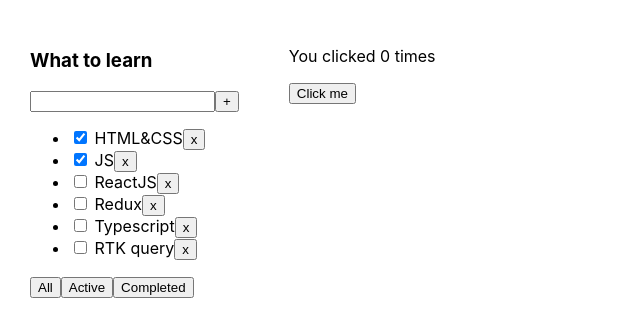
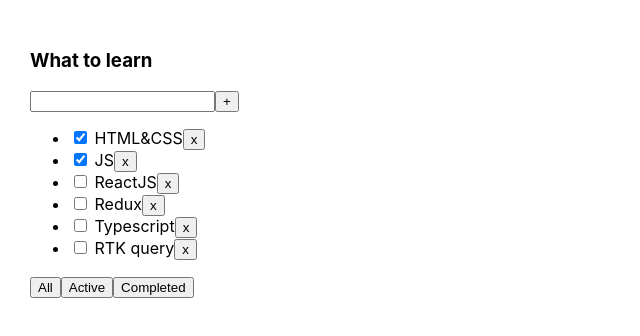
Before and after one commit to TatsianaKedrova/todolist-homework_project, a React (Vite) app: page / in a window 1280 px wide. Shown: the top 336 px of the page, without its empty margins (0-640 px from the left). Built offline with nearby package versions, Linux system fonts and the light colour scheme.

Commit message:
added useState, added delete function for the task

```diff
--- a/src/App.tsx
+++ b/src/App.tsx
@@ -3,23 +3,25 @@
 import { Task, TodolistItem } from "./TodolistItem";
 
 export const App = () => {
-  const [count, setCount] = useState(0);
-  const tasks1: Task[] = [
+  const [tasks, setTasks] = useState<Task[]>([
     { id: 1, title: "HTML&CSS", isDone: true },
     { id: 2, title: "JS", isDone: true },
     { id: 3, title: "ReactJS", isDone: false },
     { id: 4, title: "Redux", isDone: false },
     { id: 5, title: "Typescript", isDone: false },
     { id: 6, title: "RTK query", isDone: false },
-  ];
+  ]);
+  const deleteTaskFunc = (taskId: number) => {
+    setTasks(tasks.filter((t) => t.id !== taskId));
+  };
+  // console.log("tasks: ", tasks);
   return (
     <div className="app">
-      <TodolistItem title="What to learn" tasks={tasks1} />
-      <div>
-        <p>You clicked {count} times</p>
-        {/* Update state when the button is clicked */}
-        <button onClick={() => setCount((prev) => prev + 1)}>Click me</button>
-      </div>
+      <TodolistItem
+        title="What to learn"
+        tasks={tasks}
+        deleteTask={deleteTaskFunc}
+      />
     </div>
   );
 };
--- a/src/TodolistItem.tsx
+++ b/src/TodolistItem.tsx
@@ -1,11 +1,11 @@
 import "./App.css";
 import { Button } from "./Button";
-import { useState } from "react";
 
 export type TodolistItemProps = {
   title: string;
   tasks: Task[];
   date?: string;
+  deleteTask: (taskId: number) => void;
 };
 export type Task = {
   title: string;
@@ -13,11 +13,12 @@
   id: number;
 };
 
-export const TodolistItem = ({ title, tasks, date }: TodolistItemProps) => {
-  const [tasksList, setTasks] = useState<Array<Task>>(tasks);
-  const removeTask = (taskId: number) => {
-    setTasks(tasksList.filter((task) => task.id !== taskId));
-  };
+export const TodolistItem = ({
+  title,
+  tasks,
+  date,
+  deleteTask,
+}: TodolistItemProps) => {
   return (
     <div>
       <h3>{title}</h3>
@@ -29,12 +30,18 @@
         <p>No tasks available</p>
       ) : (
         <ul>
-          {tasksList.map((task) => {
+          {tasks.map((task) => {
             return (
               <li key={task.id}>
                 <input type="checkbox" checked={task.isDone} />{" "}
                 <span>{task.title}</span>
-                <button onClick={() => removeTask(task.id)}>x</button>
+                <button
+                  onClick={() => {
+                    deleteTask(task.id);
+                  }}
+                >
+                  x
+                </button>
               </li>
             );
           })}
```
